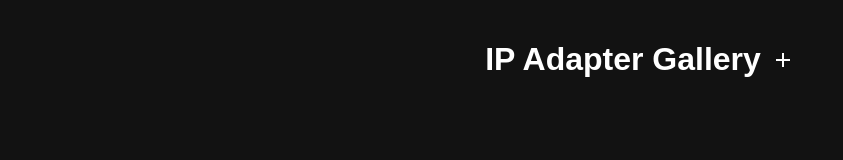
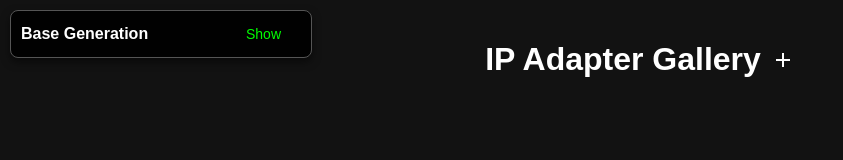
Before and after one commit to RealLangdonAlger/IP-Adapter-Gallery, a website: page public/index.html in a window 1280 px wide. Shown: the whole page, without its empty margins (0-843 px from the left). Drawn offline with Linux system fonts and the light colour scheme; no server answers.

Commit message:
base img view

```diff
--- a/public/index.html
+++ b/public/index.html
@@ -15,6 +15,18 @@
         </svg>
       </button>
     </header>
+
+	<div class="floating-base-image">
+	  <div class="floating-base-image-header" onclick="toggleFloatingBaseImage()">
+		<span>Base Generation</span>
+		<button class="toggle-button" type="button">Show</button>
+	  </div>
+	  <div class="floating-base-image-content">
+		<img src="/images/000-base.png" alt="Base Generation" class="base-image">
+	  </div>
+	</div>
+
+
 
     <!-- Fullscreen Upload Modal -->
     <div id="uploadModal" class="upload-modal">
--- a/public/script.js
+++ b/public/script.js
@@ -1,3 +1,15 @@
+function toggleFloatingBaseImage() {
+  const container = document.querySelector('.floating-base-image');
+  const toggleButton = container.querySelector('.toggle-button');
+  container.classList.toggle('expanded');
+  // Update button text based on state
+  if (container.classList.contains('expanded')) {
+    toggleButton.textContent = 'Hide';
+  } else {
+    toggleButton.textContent = 'Show';
+  }
+}
+
 // Image preview functionality for upload items
 document
   .querySelectorAll('.upload-item input[type="file"]')
--- a/public/style.css
+++ b/public/style.css
@@ -231,3 +231,61 @@ button {
 button:hover {
   background-color: #444;
 }
+
+/* Floating Base Image */
+.floating-base-image {
+  position: fixed;
+  top: 10px;
+  left: 10px;
+  width: 300px; /* adjust as needed */
+  background: rgba(0, 0, 0, 0.9);
+  border: 1px solid #555;
+  border-radius: 8px;
+  z-index: 1000;
+  box-shadow: 0 4px 8px rgba(0,0,0,0.5);
+  overflow: hidden;
+  font-family: Arial, sans-serif;
+}
+
+.floating-base-image-header {
+  display: flex;
+  justify-content: space-between;
+  align-items: center;
+  cursor: pointer;
+  padding: 5px 10px;
+  color: #fff;
+}
+
+.floating-base-image-header span {
+  font-size: 16px;
+  font-weight: bold;
+}
+
+.toggle-button {
+  background: transparent;
+  border: none;
+  color: #0f0;
+  font-size: 14px;
+  cursor: pointer;
+}
+
+.floating-base-image-content {
+  display: none;
+  padding: 10px;
+  text-align: center;
+}
+
+.floating-base-image.expanded .floating-base-image-content {
+  display: block;
+}
+
+.floating-base-image.expanded .toggle-button {
+  color: #f00;
+}
+
+.base-image {
+  width: 100%;
+  max-width: 280px; /* slightly less than container width */
+  border: 2px solid #555;
+  border-radius: 8px;
+}
```
